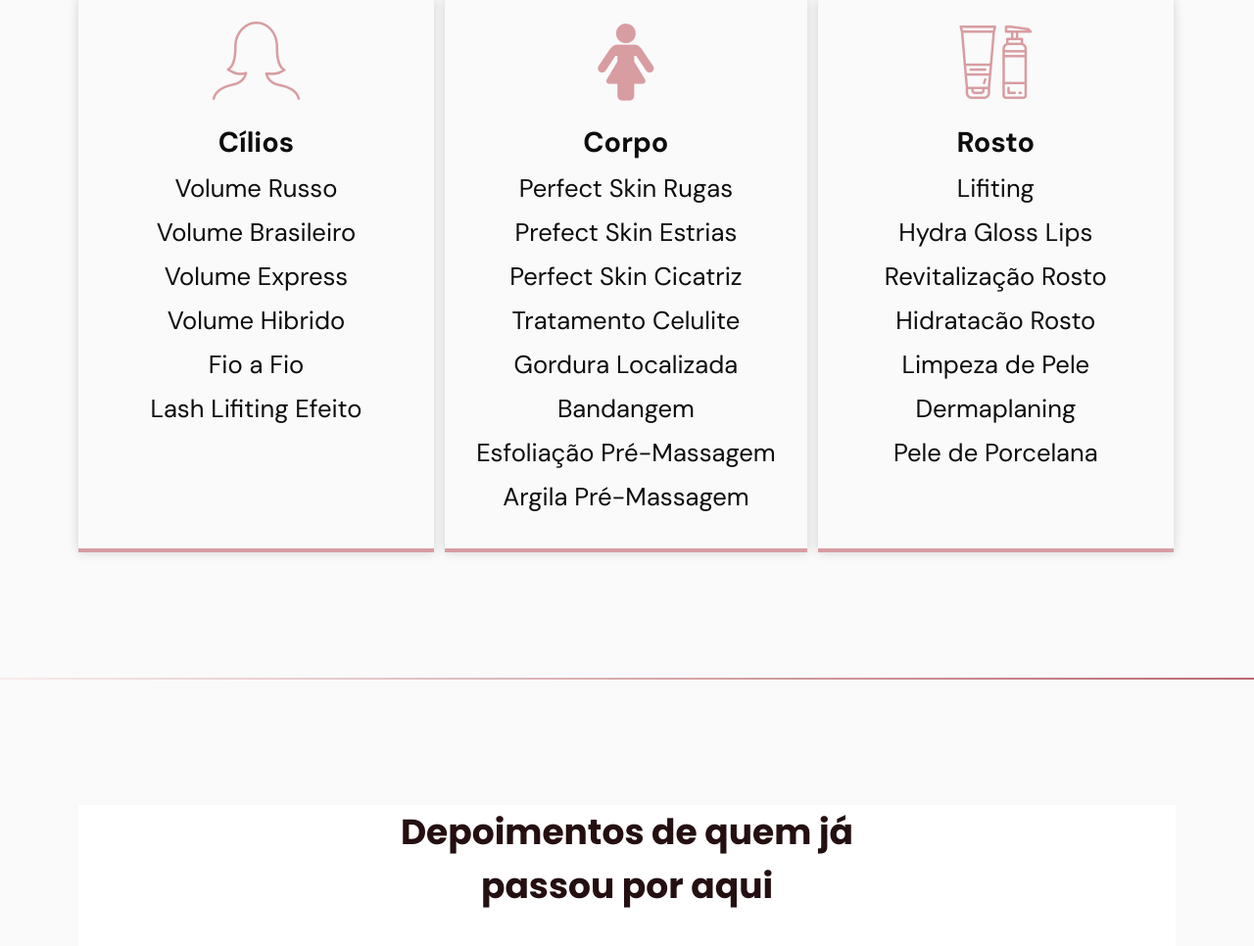
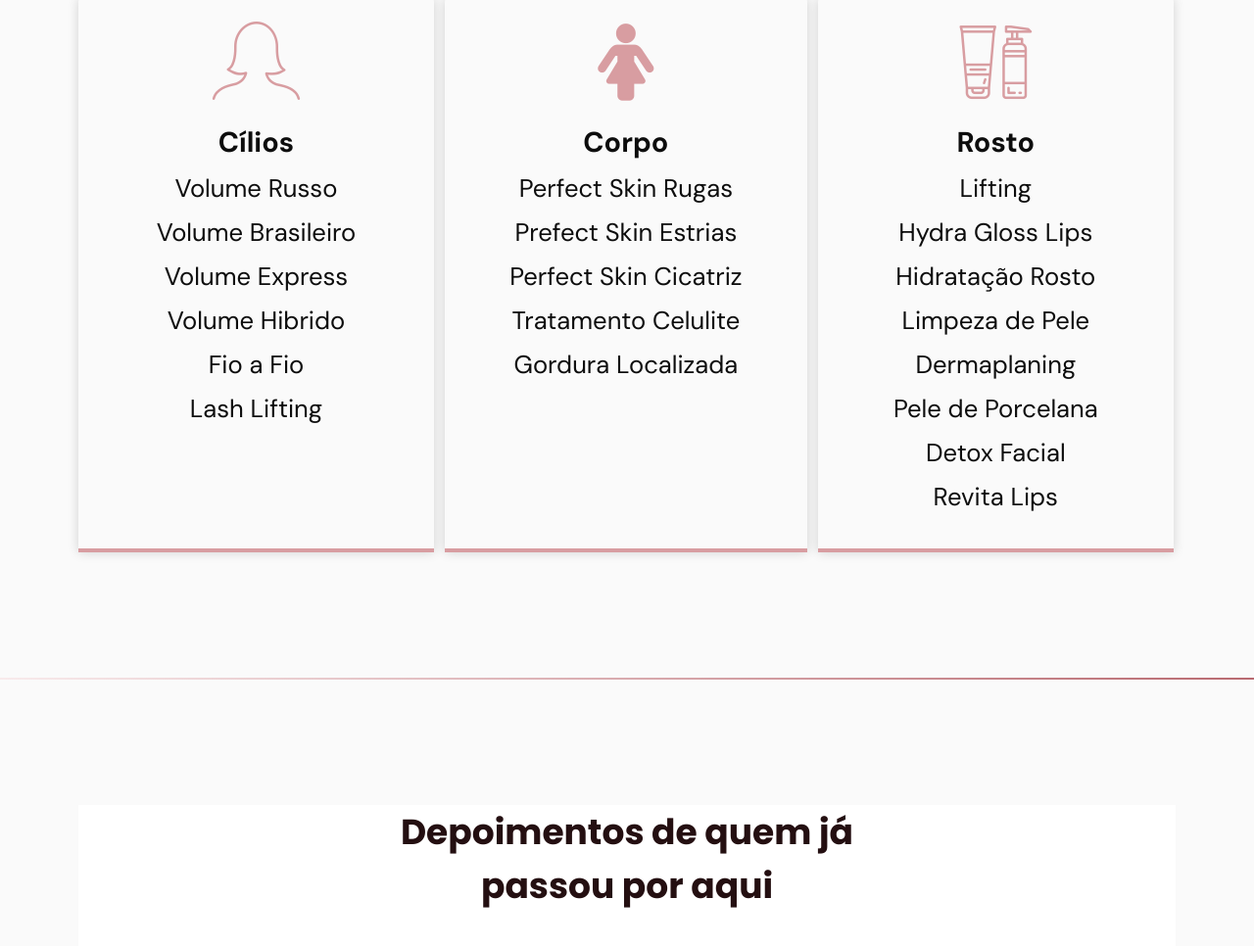
Before and after one commit to LuisKauer/Fiama-Oliveira-Beauty, a website: page index.html in a window 1280 px wide. Shown: the part 2525-3491 px from the top of the page at 98% size. Drawn offline with nearby package versions, Linux system fonts and the light colour scheme; files whose address does not match are found by name; a web font is replaced by a local one.

Commit message:
segundo commits

```diff
--- a/index.html
+++ b/index.html
@@ -111,7 +111,7 @@
                 <li>Volume Express</li>
                 <li>Volume Hibrido</li>
                 <li>Fio a Fio</li>
-                <li>Lash Lifiting Efeito</li>
+                <li>Lash Lifting</li>
               </ul>
             </div>
             <div class="card card2">
@@ -123,22 +123,22 @@
                 <li>Perfect Skin Cicatriz</li>
                 <li>Tratamento Celulite</li>
                 <li>Gordura Localizada</li>
-                <li>Bandangem</li>
-                <li>Esfoliação Pré-Massagem</li>
-                <li>Argila Pré-Massagem</li>
+
               </ul>
             </div>
             <div class="card card3">
               <i class="icon-cosmetic"></i>
               <h3 class="subtitle">Rosto</h3>
               <ul class="lista">
-                <li>Lifiting</li>
+                <li>Lifting</li>
                 <li>Hydra Gloss Lips</li>
-                <li>Revitalização Rosto</li>
-                <li>Hidratacão Rosto</li>
+                <li>Hidratação Rosto</li>
                 <li>Limpeza de Pele</li>
                 <li>Dermaplaning</li>
                 <li>Pele de Porcelana</li>
+                <li>Detox Facial</li>
+                <li>Revita Lips</li>
+
               </ul>
             </div>
           </div>
```
